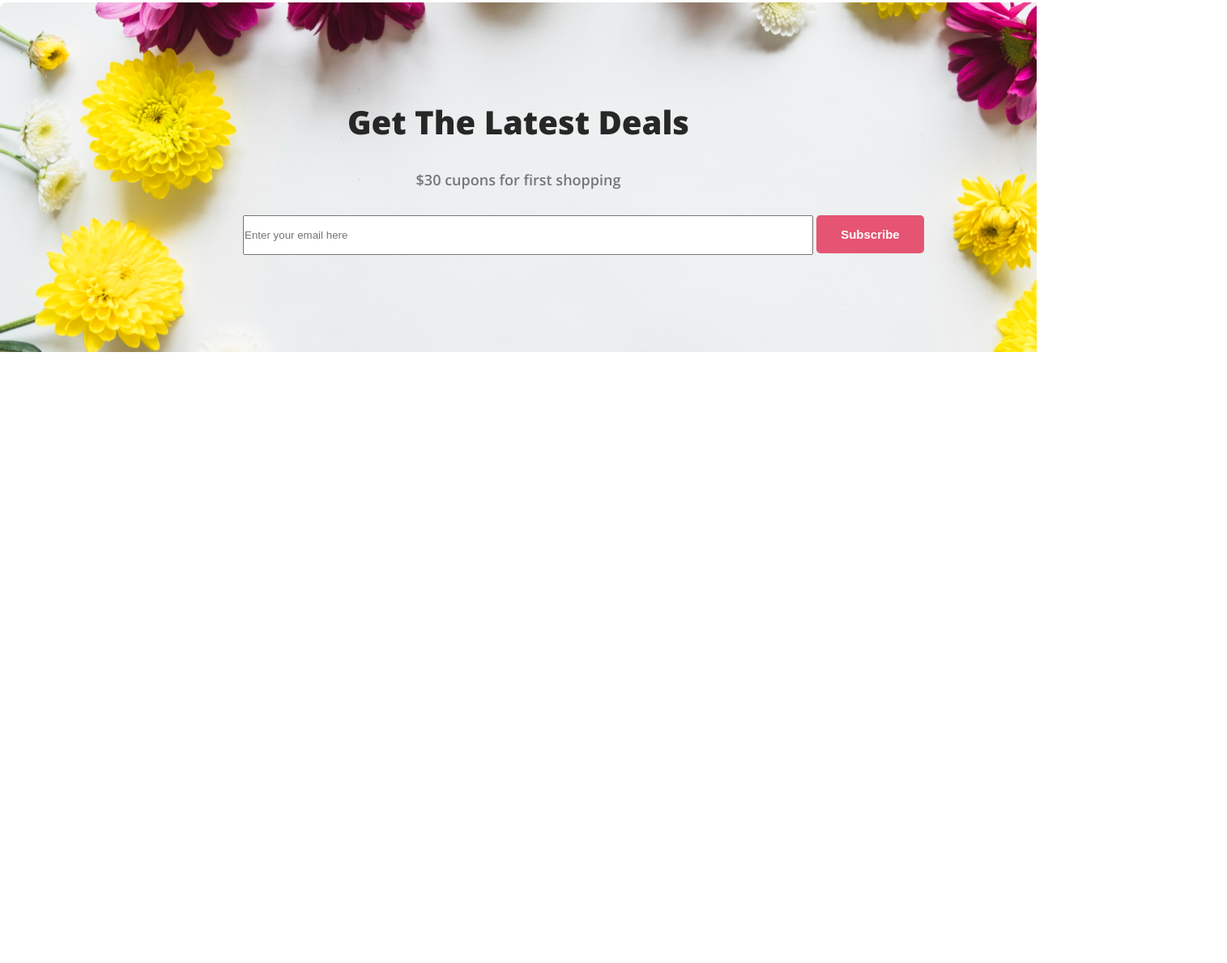
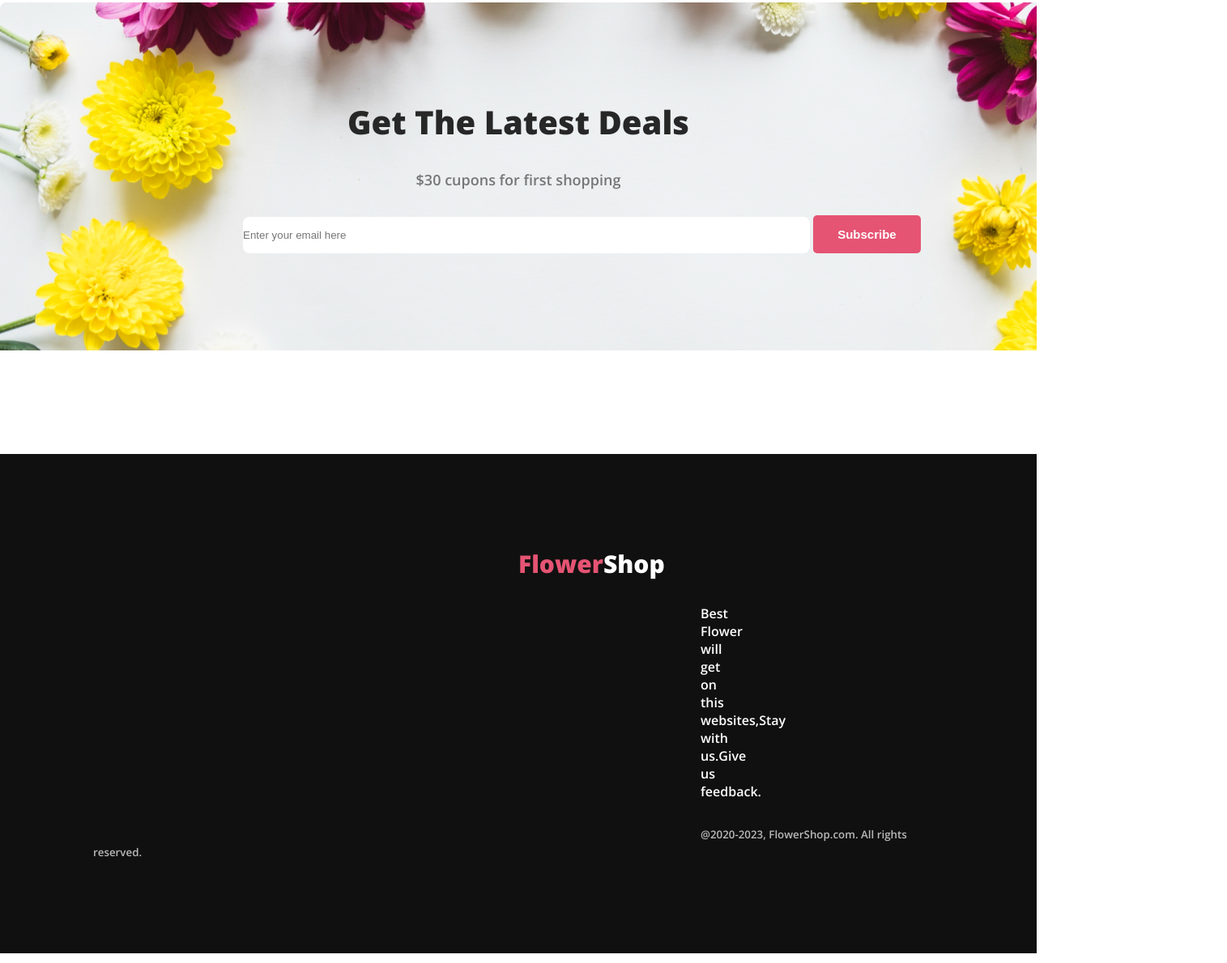
Before and after one commit to HimadriPaul24/assignment-1, a plain HTML site: page index.html in a window 1280 px wide. Shown: the part 1508-2698 px from the top of the page at 81% size, 1515 px wide, since content can reach past the window. Before the commit the page ends 1973 px from the top, so only its background shows below. Drawn offline with nearby package versions, Linux system fonts and the light colour scheme.

Commit message:
footer added

```diff
--- a/index.html
+++ b/index.html
@@ -72,9 +72,11 @@
     </main>
 
 
-
-    <footer>
-
+<!-- footer started -->
+    <footer class="footer">
+        <h3 class="footer-heading"><span class="footer-flower">Flower</span>Shop</h3>
+        <p class="footer-description">Best Flower will get on this websites,Stay with us.Give us feedback.</p>
+        <small class="copyright">@2020-2023, FlowerShop.com. All rights reserved. </small>
     </footer>
 </body>
 
--- a/styles/style.css
+++ b/styles/style.css
@@ -97,12 +97,12 @@ main section {
 }
 
 /* deal section styles  */
-.deal-container{
-      background-image: url("../images/flower-6.png");
-      background-repeat: no-repeat;
-      max-width: 1440px;
-      margin: 0 auto;
-      margin-bottom: 30px;
+.deal-container {
+    background-image: url("../images/flower-6.png");
+    background-repeat: no-repeat;
+    max-width: 1440px;
+    margin: 0 auto;
+    margin-bottom: 30px;
 
 }
 
@@ -118,9 +118,47 @@ main section {
 #email {
     height: 45px;
     width: 700px;
+    border: 0px;
+    border-radius: 8px;
 
 }
-.connect{
+
+.connect {
     margin-left: 300px;
-    padding-bottom:120px;
+    padding-bottom: 120px;
 }
+
+/* footer started  */
+.footer {
+    background-color: #111010;
+    padding: 115px;
+    margin-top: 128px;
+    margin-bottom: 0px;
+
+}
+
+.footer-flower {
+    color: #E55473;
+}
+
+.footer-heading {
+    color: white;
+    font-size: 30px;
+    width: 0px;
+    margin: 0 auto;
+}
+
+.footer-description {
+    color: white;
+    margin-left: 100px;
+    padding: 30px 650px;
+}
+
+.copyright {
+    color: #ffffffb5;
+    padding: 30px 650px;
+    padding-bottom: 128px;
+    margin-left: 100px;
+}
+
+/* footer end  */
```
